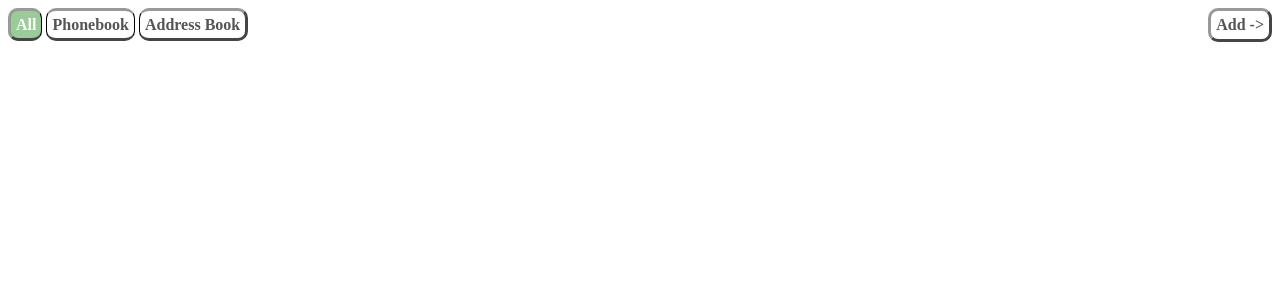
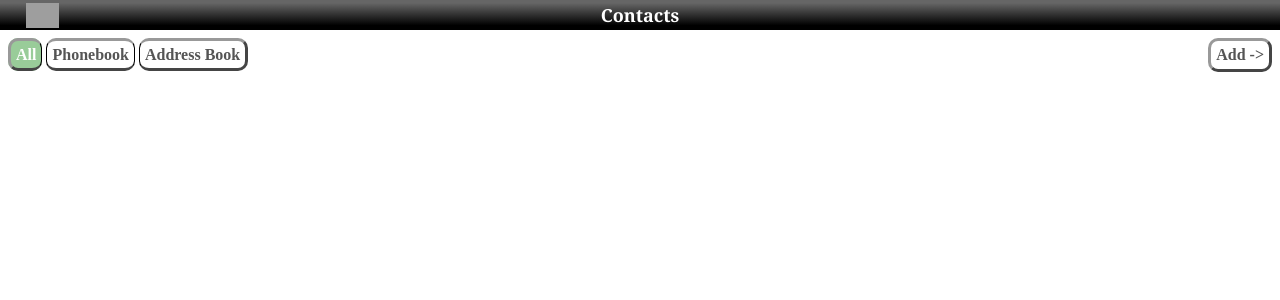
Before and after one commit to lucas42/lucos_contacts, a Django app: page /agents/all in a window 1280 px wide. Shown: the top 300 px of the page. Run offline with Django 3.2, Linux system fonts and the light colour scheme; the visitor is signed in with stand-in values (Sample User, id 1); data that the repository does not hold is empty; grey boxes are pictures that could not be loaded.

Commit message:
add simplified lucOS bar

```diff
--- a/templates/agents/agent.html
+++ b/templates/agents/agent.html
@@ -1,6 +1,7 @@
 {% extends "agents/base.html" %}
 
-{% block title %}LucOs - {{ name }}{% endblock %}
+{% block headtitle %}LucOs - {{ name }}{% endblock %}
+{% block title %}{{ name }}{% endblock %}
 {% block body %}
 
 		<nav>
--- a/templates/agents/base.html
+++ b/templates/agents/base.html
@@ -7,9 +7,17 @@
 		<link rel="apple-touch-icon" href="/icon.png"/>
 		<link rel="icon" href="resources/icon.png" />
 		<link rel="stylesheet" href="/resources/style.css" />
-		<title>{% block title %}{% endblock %}</title>
+		<title>{% block headtitle %}{% endblock %}</title>
 	</head>
 	<body>
+		<div id="lucos_navbar">
+			<a href="https://l42.eu/">
+				<img src="https://l42.eu/logo.png" alt="lucOS" style="">
+			</a>
+			<span id="lucos_navbar_title">
+				{% block title %}{% endblock %}
+			</span>
+		</div>
 		{% block body %}{% endblock %}
 	</body>
 </html>
--- a/templates/agents/index.html
+++ b/templates/agents/index.html
@@ -1,6 +1,7 @@
 {% extends "agents/base.html" %}
 
-{% block title %}LucOs - Contacts{% endblock %}
+{% block headtitle %}LucOs - Contacts{% endblock %}
+{% block title %}Contacts{% endblock %}
 {% block body %}
 		<nav>
 			<span class='navswitch'>
--- a/templates/resources/style.css
+++ b/templates/resources/style.css
@@ -26,3 +26,8 @@ h2 { text-align: center; }
 .facebooklink img { float: left; height: 50px; margin-right: 10px;}
 .facebooklink a { display: block; margin: 10px auto; max-width: 428px; overflow: hidden; border: outset #3b5998 4px; text-decoration: inherit; color: #3b5998; font-weight: bold; line-height: 50px; text-align: center; background: #dfe3ee; font-size: 20px;}
 .facebooklink a:active { border-style: inset; }
+
+#lucos_navbar { height: 30px; z-index:1000; color: white; position: absolute; left: 0; right: 0; top: 0; font-size: 18px; background-color: black; background-image: -webkit-gradient(linear, 0 100%, 0 0, color-stop(0, transparent), color-stop(0.15, transparent), color-stop(0.9, rgba(255, 255, 255, 0.4))); font-family: Georgia, serif }
+#lucos_navbar img { float: left; height: 25px; padding: 2.5px 2%; cursor: pointer; max-width: 20%; border: none; }
+#lucos_navbar_title { text-align: center; display: block; line-height: 30px; font-weight: bold; position: absolute; width: 50%; margin: 0 25%; z-index: -1; overflow: hidden; height: 30px; text-overflow: ellipsis; white-space: nowrap; }
+body { padding-top: 30px; }
```
